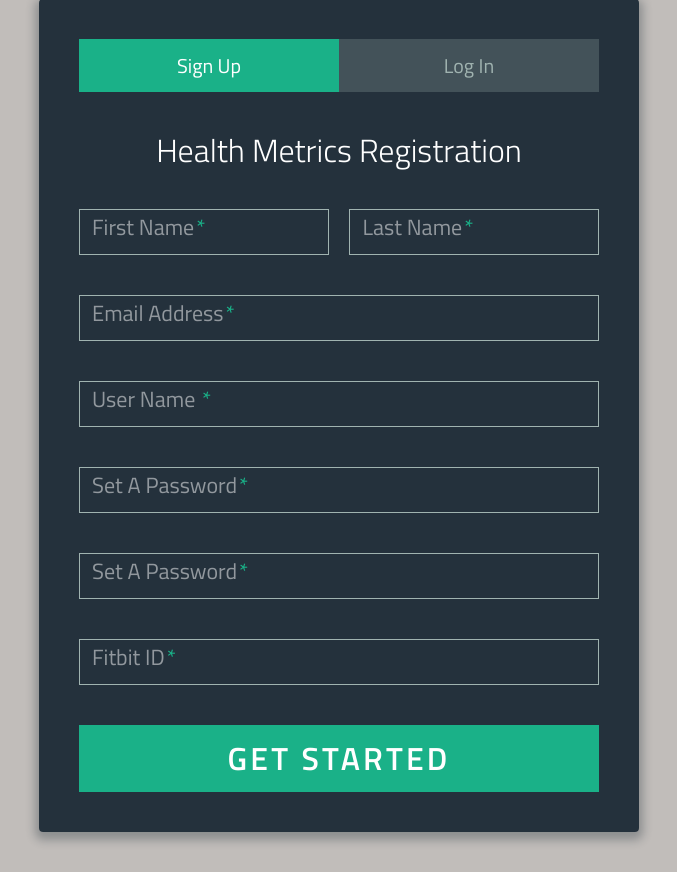
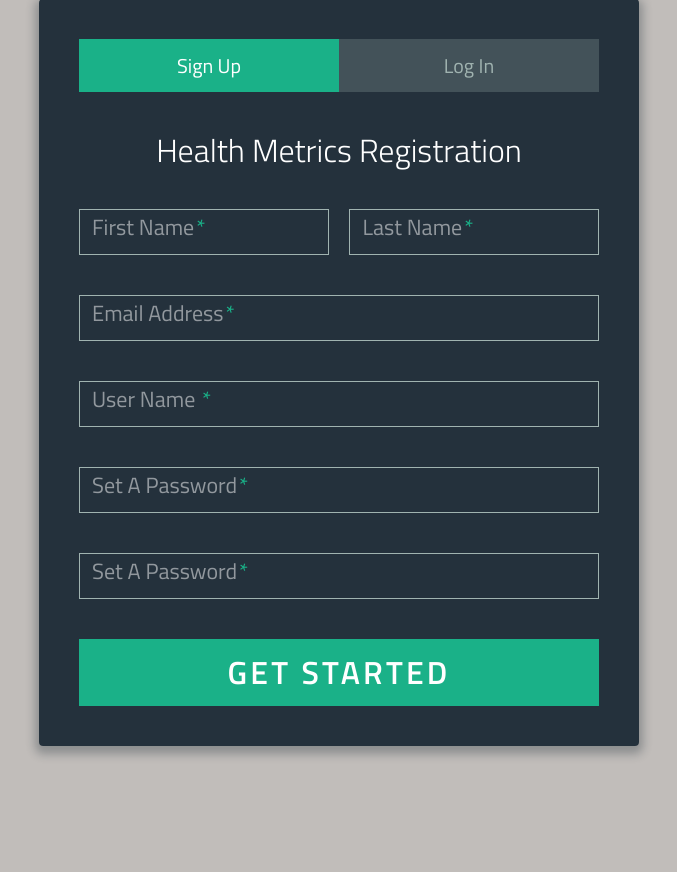
Before and after one commit to ahsendinc/fitbitapp, a Django app: template app/templates/index.html in a window 1280 px wide. Shown: the part 41-913 px from the top of the page, without its empty margins (301-978 px from the left). After the commit the page ends 798 px from the top, so only its background shows below. Run offline with Django 3.2, Linux system fonts and the light colour scheme; the template is opened without the code that fills it, so the values that code supplies are empty; parts of the project's set-up code (start-up, migrations or seed data) failed here and were passed over; some libraries are stand-ins or nearby versions.

Commit message:
removed fitbit ID input

```diff
--- a/app/templates/index.html
+++ b/app/templates/index.html
@@ -75,14 +75,6 @@
             <input id="id_password" name="password2" type="password" required="">
           </div>
 
-          <div class="field-wrap">
-              <label>
-                Fitbit ID<span class="req">*</span>
-              </label>
-             <!--  <input type="text"required autocomplete="off"/> -->
-              <input id="id_fitbitid" name="fitbitid" type="text" required="">
-            </div>
-
           <button type="submit" class="button button-block"/>Get Started</button>
 
           </form>
--- a/app/urls.py
+++ b/app/urls.py
@@ -8,7 +8,7 @@ urlpatterns = [
     url(r'^data$', views.data),
     url(r'^myview$', views.my_view),
     url(r'^registration$', views.register_user, name = "registration"),
-    url(r'^profile$', views.profile2, name='profile'),
+    url(r'^profile$', views.profile, name='profile'),
     #url(r'^accounts/login/$', auth_views.login, {'template_name': 'index.html','authentication_form': LoginForm}, name="login") ,
 	url(r'^logout$', views.logout_view, name='logout'),
     url(r'^login/', views.login_view, name = "login_view"),
```
